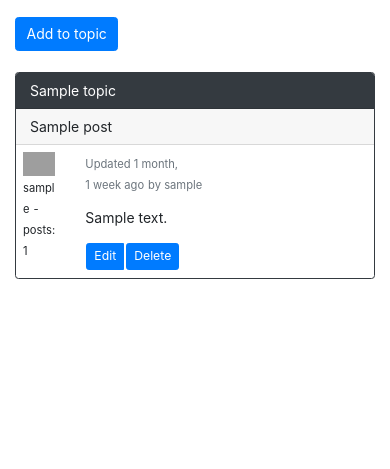
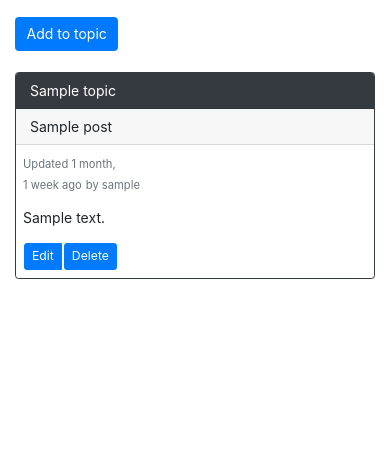
Before and after one commit to bvermeulen/Django, a Django app: page /boards/1/topics/1/posts/ in a window 390 px wide. Shown: the part 68-537 px from the top of the page. Run offline with Django 3.2, Linux system fonts and the light colour scheme; a user stored in the database is signed in; tables that the repository leaves empty hold one stand-in row (values such as "Sample post"); parts of the project's set-up code (start-up, migrations or seed data) failed here and were passed over; some libraries are stand-ins or nearby versions; some web fonts are replaced; grey boxes are pictures that could not be loaded.

Commit message:
responsive design - hide on mobile refactor window.resize

```diff
--- a/boards/templates/boards/topic_posts.html
+++ b/boards/templates/boards/topic_posts.html
@@ -35,7 +35,7 @@
 
       <div class="card-body p-2">
         <div class="row">
-          <div class="col-2">
+          <div class="hideOnMobile col-2">
             <img src="{{ post.created_by|gravatar }}" alt="{{ post.created_by.username }}" class="w-100">
             <small>{{ post.created_by.username }}</small>
             <small> - posts: {{ post.created_by.posts.count }}</small>
--- a/howdimain/howdimain_vars.py
+++ b/howdimain/howdimain_vars.py
@@ -17,7 +17,7 @@ BANNER_LENGTH = 150
 HELP_ARROWS = 'Use left/ right arrow to toggle news items. '
 HELP_BANNER = 'Press Banner to toggle banner on/ off. '
 IMG_WIDTH_PX = 900
-IMG_WIDTH_PERC = '85%'
+IMG_WIDTH_PERC = '100%'
 RIGHT_ARROW = '\u25B6'
 LEFT_ARROW = '\u25C0'
 
--- a/newsfeed/templates/newsfeed/newspage.html
+++ b/newsfeed/templates/newsfeed/newspage.html
@@ -35,7 +35,7 @@
 		 <input type="submit" class="btn btn-primary btn-sm" name="control_btn" value="{{ controls.previous }}"></input>
 		 <input type="submit" class="btn btn-primary btn-sm" name="control_btn" value="{{ controls.next }}"></input>
 		 {% if show_banner_button %}
-		   <input type="submit" class="btn btn-primary btn-sm" name="control_btn" value="{{ controls.banner }}"></input>
+		   <input type="submit" class="hideOnMobile btn btn-primary btn-sm" name="control_btn" value="{{ controls.banner }}"></input>
 		 {% endif %}
 		 <button class="btn dropdown-toggle btn-primary btn-sm" type="button" data-toggle="dropdown">Sites<span class="caret"></span></button>
 		 <ul class="dropdown-menu" style="height:40%; overflow:hidden; overflow-y:scroll;">
@@ -71,7 +71,7 @@
 			 {% endif %}
 			 </div>
 		 </div>
-		 <small><p style="text-align:left;">{{ status }}<span style="float:right;">{{ help_arrows }}{{ help_banner }}</span></small>
+		 <small><p style="text-align:left;">{{ status }}<span class="hideOnMobile" style="float: right;">{{ help_arrows }}{{ help_banner }}</span></p></small>
 		 <br><br><br>
   </div>
   </form>
--- a/newsfeed/templates/newsfeed/newssites.html
+++ b/newsfeed/templates/newsfeed/newssites.html
@@ -17,7 +17,7 @@
 {% block content %}
     <form method="post">
       {% csrf_token %}
-      <div class="container">
+      <div class="d-flex">
         <ul style="width:100%; list-style-type:none">
         {% for item in form_select_sites.selected_sites %}
           <li style="float:left; width:20%;">
--- a/static/css/container-styles.css
+++ b/static/css/container-styles.css
@@ -54,9 +54,6 @@ white-space: nowrap;
   text-align: left;
 }
 
-.content {
-  .content {
-   img.size-full {
-      .img-responsive();
-   }
+.hideOnMobile {
+
 }
--- a/static/js/mdbtools.js
+++ b/static/js/mdbtools.js
@@ -19,9 +19,10 @@ $(document).ready(function () {
 */
 $('pre').each(function(i, block){
   hljs.highlightBlock(block);
-})
-/* resize iframes
+});
 
+/* set attribute 'data-aspectRatio' for all video frames and remove
+   height and width attributes from the iframes
 */
 var $allVideos = $("iframe[src^='https://player.vimeo.com'], iframe[src^='http://player.vimeo.com'], iframe[src^='https://www.youtube.com'], iframe[src^='http://www.youtube.com'], object, embed")
 $allVideos.each(function() {
@@ -32,16 +33,53 @@ $allVideos.each(function() {
     .removeAttr('width');
 });
 
+var hideElements = document.getElementsByClassName("hideOnMobile");
+
+/* adjust displays on resizing of the window
+*/
 $(window).resize(function() {
+  /* resize all video iframes relative to the parent container width; 100% for
+     widths less than 600px and 60% for larger screens
+  */
   $allVideos.each(function() {
-    $fluidEl = $(this).parent();
-    var newWidth = $fluidEl.width() * 1.00;
-    if ($fluidEl.width() > 600) {
-      var newWidth = $fluidEl.width() * 0.60;
+    $parentWindow = $(this).parent();
+    var newWidth = $parentWindow.width() * 1.00;
+    if ($parentWindow.width() > 600) {
+      var newWidth = $parentWindow.width() * 0.60;
     }
     var $el = $(this);
     $el
       .width(newWidth)
       .height(newWidth * $el.attr('data-aspectRatio'));
   });
+
+  /* set width of chart-container id based on screen width
+     parent width if width < 600px
+     80% of parent width if width > 600px
+  */
+  $("#chart-container").each( function() {
+    $parentWindow = $(this).parent();
+    if ($parentWindow.width() < 600) {
+      $(this).width($parentWindow.width());
+    }
+    else {
+      $(this).width($parentWindow.width() * 0.8);
+    }
+  });
+
+/* hide elements with class name hideOnMobile when screen is less than
+   600 px
+*/
+  for (var i=0; i < hideElements.length; i++) {
+    $(hideElements[i]).each( function() {
+      $parentWindow = $(this).parent();
+      if ($parentWindow.width() < 600) {
+        $(this).hide();
+      }
+      else {
+        $(this).show();
+      }
+    })
+  }
+
 }).resize();
--- a/stock/templates/finance/stock_portfolio.html
+++ b/stock/templates/finance/stock_portfolio.html
@@ -95,7 +95,7 @@
     </div>
 
     <div class="table-responsive text-nowrap" style="overflow: hidden">
-    <table id="dtHorizontalVerticalScroll" class="table table-fixed table-striped mb-2 mt-1 table-sm" cellspacing="0" width="100%">
+    <table id="dtHorizontalVerticalScroll" class="table table-striped mb-2 mt-1 table-sm" cellspacing="0" width="100%">
       <thead class="col-sm-8 custom-thead-grey">
         <tr>
           <th width="17%">Company</th>
```
Also changed, not shown: newsfeed/tests/test_view_mynewsitems.py (+1 -1 lines), stock/templates/finance/stock_intraday.html (+0 -19 lines), howdimain/utils/html_utils.py (renamed from howdimain/html_utils.py).
